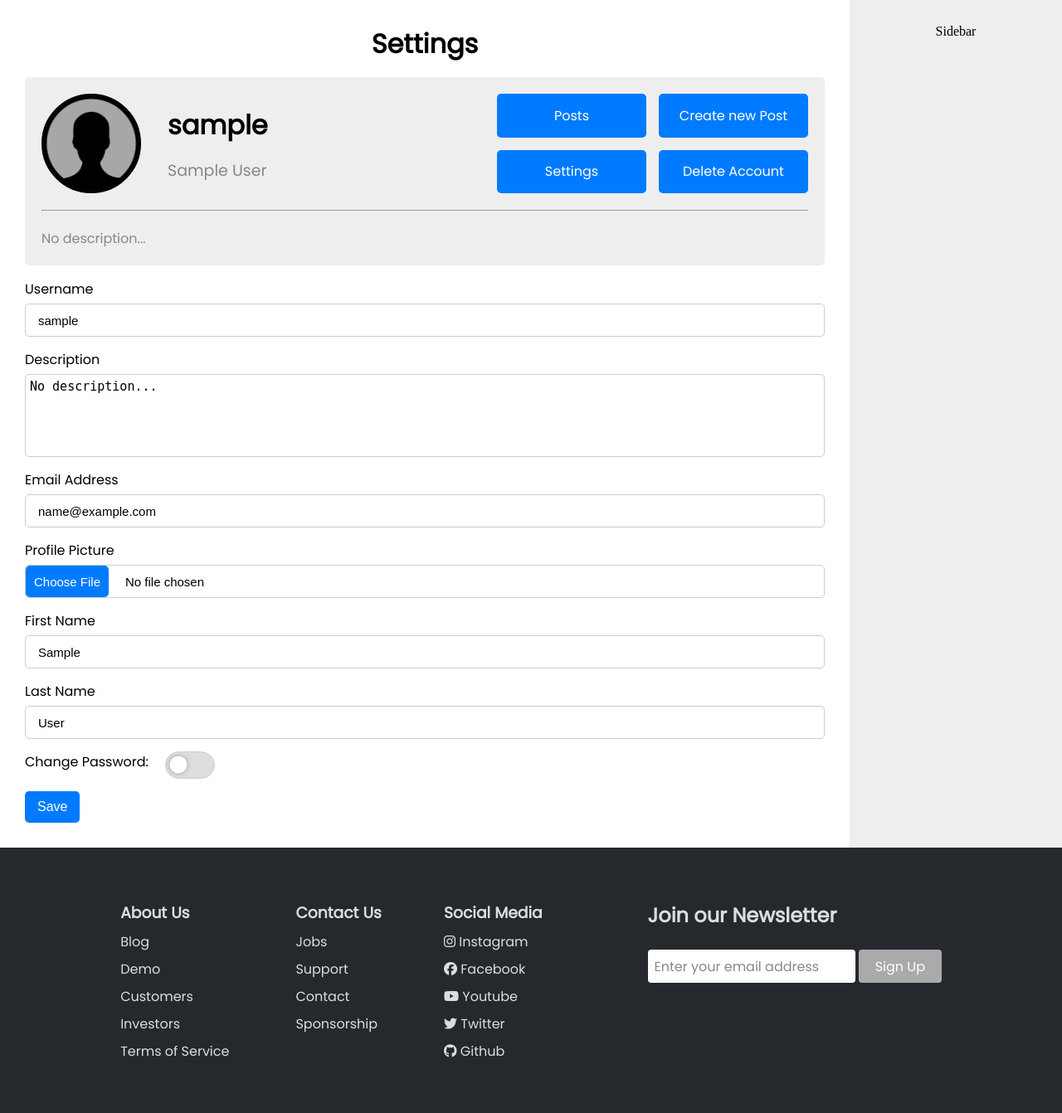
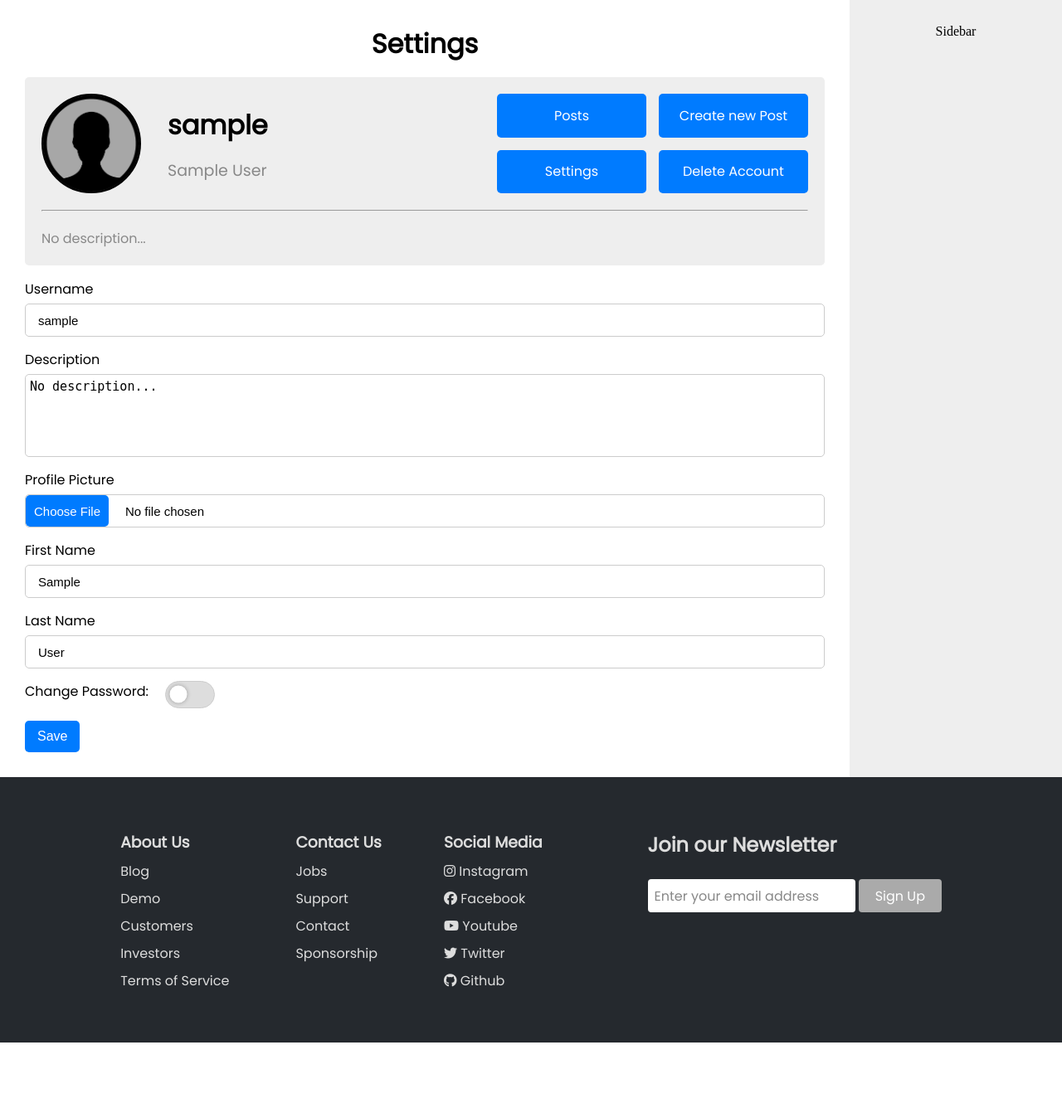
Before and after one commit to FeliNUx42/Flask-Blog, a Flask app: a page that uses app/templates/base.html in a window 1280 px wide. Shown: the part 81-1423 px from the top of the page at 83% size. After the commit the page ends 1338 px from the top, so only its background shows below. Run offline with Flask 2, Linux system fonts and the light colour scheme; the visitor is signed in with stand-in values (Sample User, id 1); data comes from the database, SQL or seed files in the repository; some libraries are stand-ins or nearby versions.

Commit message:
Changed jinja template

```diff
--- a/app/profile.py
+++ b/app/profile.py
@@ -23,22 +23,16 @@ def settings(username):
   if request.method == 'POST':
     username = request.form.get("username")
     description = request.form.get("description")
-    email = request.form.get("email")
     firstName = request.form.get("firstName")
     lastName = request.form.get("lastName")
 
-    user1 = User.query.filter_by(email=email).first()
-    user2 = User.query.filter_by(username=username).first()
+    user1 = User.query.filter_by(username=username).first()
 
     if not description:
       description = "No description..."
 
     if user1 and user1.id != user.id:
       flash('Email already exists.', category='error')
-    elif user2 and user2.id != user.id:
-      flash('Username already exists.', category='error')
-    elif len(email) < 4:
-      flash('Email must be greater than 3 characters.', category='error')
     elif len(username) < 4:
       flash('Username must be greater than 3 characters.', category='error')
     elif len(firstName) < 2:
@@ -48,7 +42,6 @@ def settings(username):
     else:
       user.username = username
       user.description = description
-      user.email = email
       user.first_name = firstName
       user.last_name = lastName
 
--- a/app/templates/base.html
+++ b/app/templates/base.html
@@ -27,7 +27,7 @@
       <li><a href="/">Home</a></li>
       <li><a href="/about">About</a></li>
       <li><a href="/contact">Contact</a></li>
-      {% if user.is_authenticated %}
+      {% if current_user.is_authenticated %}
       <li><a id="logout" href="/logout">Logout</a></li>
       {% else %}
       <li><a href="/login">Login</a></li>
@@ -39,10 +39,10 @@
           <button type="submit"><i class="fa fa-search"></i></button>
         </form>
       </li>
-      {% if user.is_authenticated %}
+      {% if current_user.is_authenticated %}
       <li class="nav-profile">
-        <a href="/{{ user.username }}">
-          <figure><img src="{{ url_for('static', filename='profile_pictures/'+user.profile_pic) }}" alt="Profile"></figure>
+        <a href="/{{ current_user.username }}">
+          <figure><img src="{{ url_for('static', filename='profile_pictures/'+current_user.profile_pic) }}" alt="Profile"></figure>
         </a>
       </li>
       {% else %}
--- a/app/templates/create.html
+++ b/app/templates/create.html
@@ -1,6 +1,6 @@
 {% extends "profile.html" %}
 
-{% block title %}Create - {{ user.username }}{% endblock %}
+{% block title %}Create - {{ current_user.username }}{% endblock %}
 
 {% block header %}
 <h1>Create new Post</h1>
--- a/app/templates/home.html
+++ b/app/templates/home.html
@@ -1,3 +1,7 @@
 {% extends "base.html" %}
 
 {% block title %}Home{% endblock %}
+
+{% block content %}
+<div>{{ current_user }}</div>
+{% endblock %}
--- a/app/templates/post.html
+++ b/app/templates/post.html
@@ -1,6 +1,6 @@
 {% extends "profile.html" %}
 
-{% block title %}{{ post.title }} - {{ user.username }}{% endblock %}
+{% block title %}{{ post.title }} - {{ current_user.username }}{% endblock %}
 
 {% block data %}
 {% endblock %}
--- a/app/templates/posts.html
+++ b/app/templates/posts.html
@@ -1,6 +1,6 @@
 {% extends "profile.html" %}
 
-{% block title %}{{ user.username }}{% endblock %}
+{% block title %}{{ current_user.username }}{% endblock %}
 
 {% block header %}
 <h1>Posts</h1>
--- a/app/templates/profile.html
+++ b/app/templates/profile.html
@@ -12,7 +12,7 @@
       <p>{{ author.first_name }} {{ author.last_name }}</p>
     </div>
     <div class="content-profile-links">
-      {% if author == user %}
+      {% if author == current_user %}
       <a href="{{ url_for('profile.prof', username=author.username) }}">Posts</a>
       <a href="{{ url_for('profile.create', username=author.username) }}">Create new Post</a>
       <a href="{{ url_for('profile.settings', username=author.username)}}">Settings</a>
--- a/app/templates/settings.html
+++ b/app/templates/settings.html
@@ -1,6 +1,6 @@
 {% extends "profile.html" %}
 
-{% block title %}Settings - {{ user.username }}{% endblock %}
+{% block title %}Settings - {{ current_user.username }}{% endblock %}
 
 
 {% block header %}
@@ -11,15 +11,11 @@
 <form method="POST" enctype="multipart/form-data">
   <div>
     <label for="username">Username</label>
-    <input type="text"  id="username" name="username" placeholder="Enter username" value="{{ user.username }}">
+    <input type="text"  id="username" name="username" placeholder="Enter username" value="{{ current_user.username }}">
   </div>
   <div>
     <label for="description">Description</label>
-    <textarea name="description" id="description">{{ user.description }}</textarea>
-  </div>
-  <div>
-    <label for="email">Email Address</label>
-    <input type="email"  id="email" name="email" placeholder="Enter email" value="{{ user.email }}">
+    <textarea name="description" id="description">{{ current_user.description }}</textarea>
   </div>
   <div>
     <label for="profilePic">Profile Picture</label>
@@ -27,11 +23,11 @@
   </div>
   <div>
     <label for="firstName">First Name</label>
-    <input type="text"  id="firstName" name="firstName" placeholder="Enter first name" value="{{ user.first_name }}">
+    <input type="text"  id="firstName" name="firstName" placeholder="Enter first name" value="{{ current_user.first_name }}">
   </div>
   <div>
     <label for="lastName">Last Name</label>
-    <input type="text"  id="lastName" name="lastName" placeholder="Enter last name" value="{{ user.last_name }}">
+    <input type="text"  id="lastName" name="lastName" placeholder="Enter last name" value="{{ current_user.last_name }}">
   </div>
   <div id="change-pwd">
     <label for="activate-pwd" id="activate-pwd-label">Change Password: </label>
```
